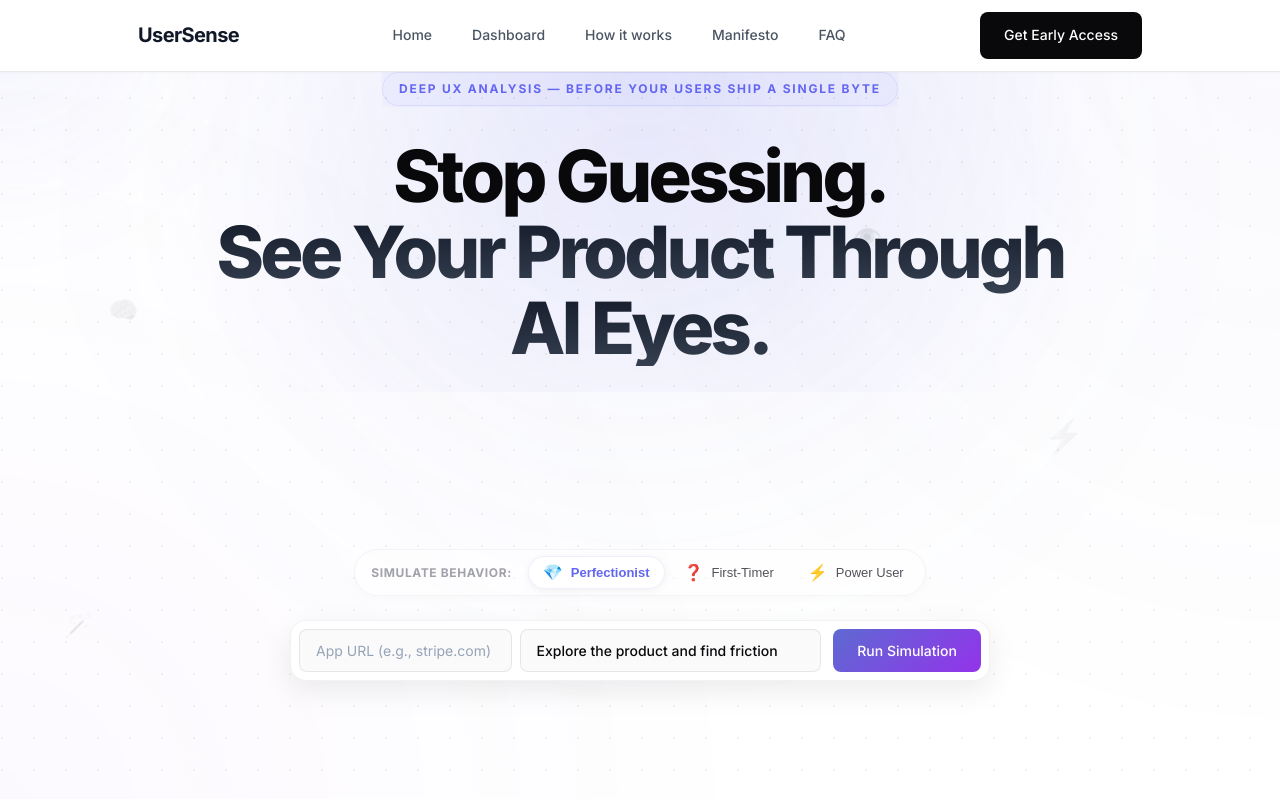
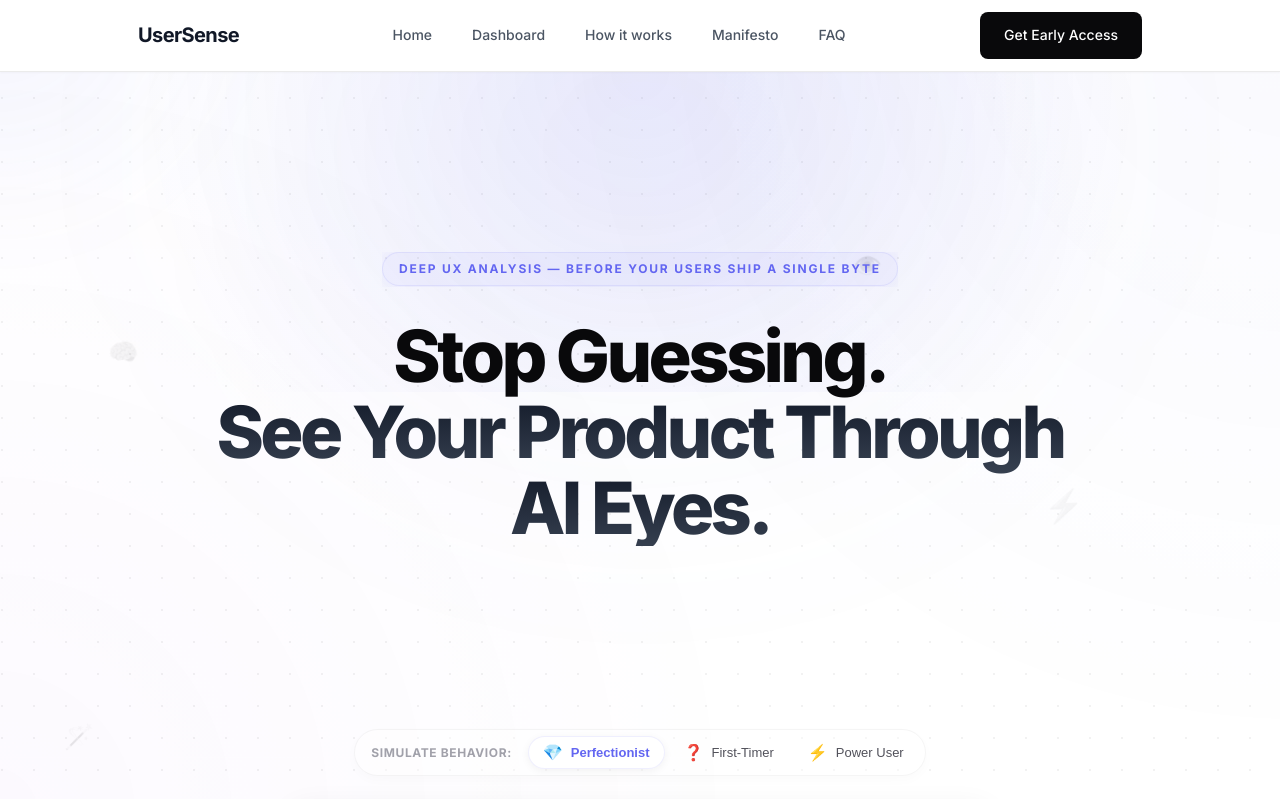
Before and after one commit to hmadhsan/usersense, a React (Vite) app: page / in a window 1280 px wide. Shown: the top 799 px of the page. Built offline with nearby package versions, Linux system fonts and the light colour scheme.

Commit message:
style: increase hero top spacing

```diff
--- a/src/components/Hero.css
+++ b/src/components/Hero.css
@@ -1,11 +1,13 @@
 .hero {
-  min-height: calc(100vh - 72px);
+  min-height: 100vh;
   display: flex;
-  align-items: center;
+  align-items: flex-start; /* Changed from center to allow padding-top to dictate position */
   justify-content: center;
   position: relative;
   overflow: hidden;
   text-align: center;
+  padding-top: 180px; /* Force gap from top */
+  padding-bottom: 100px;
 }
 
 .final-cta::before {
```
